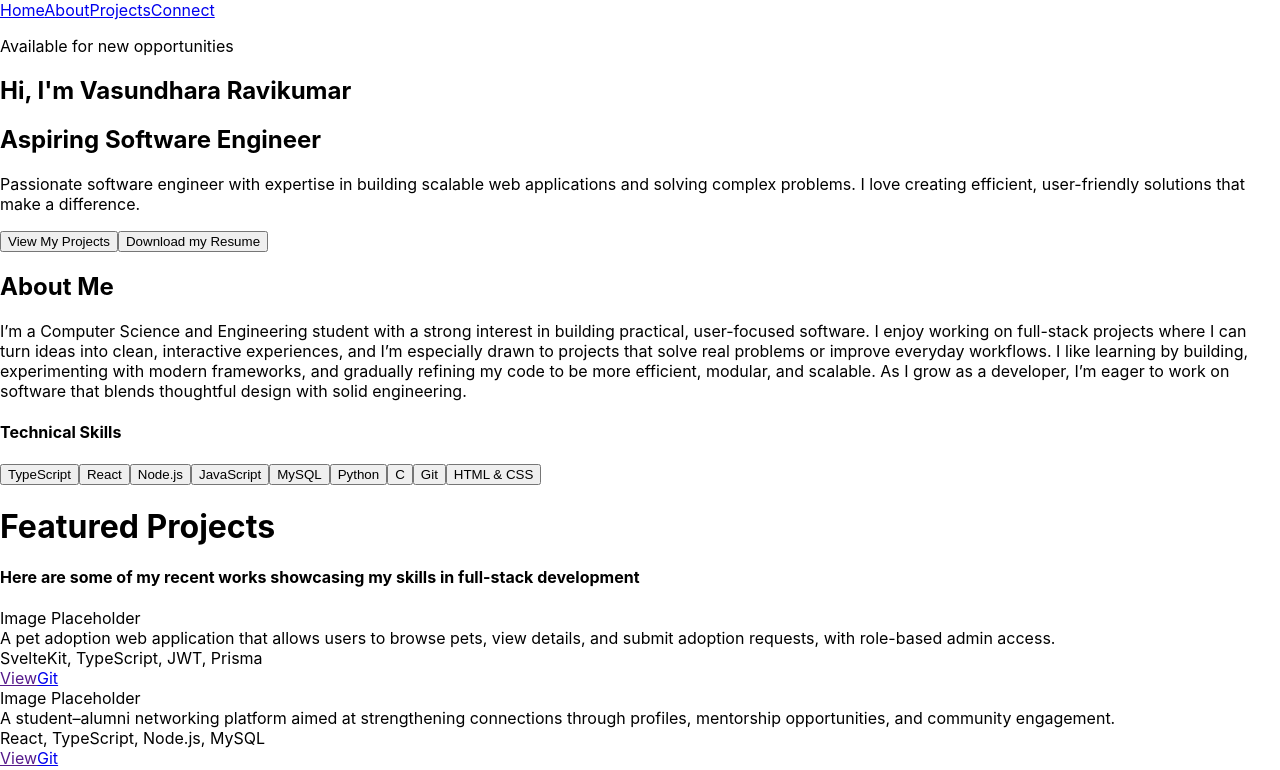
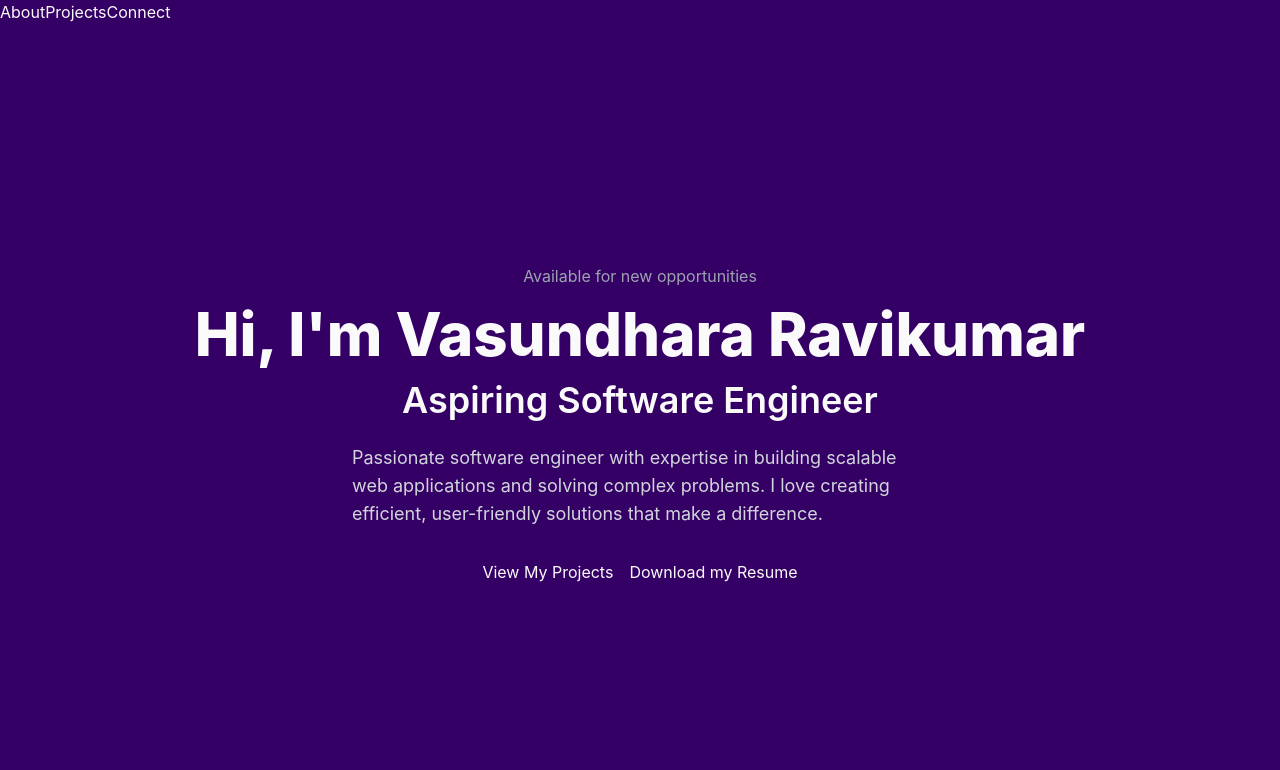
Before and after one commit to Vasuuu641/portfolio, a React (Create React App) app: page / in a window 1280 px wide. Shown: the top 770 px of the page. Built offline with nearby package versions, Linux system fonts and the light colour scheme.

Commit message:
Made CSS changes to multiple files and downloaded tailwind

```diff
--- a/package.json
+++ b/package.json
@@ -43,6 +43,9 @@
     ]
   },
   "devDependencies": {
-    "@types/react-router-dom": "^5.3.3"
+    "@types/react-router-dom": "^5.3.3",
+    "autoprefixer": "^10.4.23",
+    "postcss": "^8.5.6",
+    "tailwindcss": "^3.4.19"
   }
 }
--- /dev/null
+++ b/postcss.config.js
@@ -0,0 +1,6 @@
+module.exports = {
+  plugins: {
+    tailwindcss: {},
+    autoprefixer: {},
+  },
+}
--- a/src/App.tsx
+++ b/src/App.tsx
@@ -4,6 +4,7 @@ import Projects from './pages/Projects';
 import Connect from './pages/Connect';
 import Home from './pages/Home';
 import Navbar from './components/Navbar';
+import './App.css';
 
 
 function App() {
--- a/src/components/Navbar.tsx
+++ b/src/components/Navbar.tsx
@@ -3,7 +3,6 @@
 export default function Navbar() {
     return (
         <nav className="NavBar">
-           <a href="#home">Home</a>
            <a href="#about">About</a>
            <a href="#projects">Projects</a>
            <a href="#connect">Connect</a>
--- a/src/index.css
+++ b/src/index.css
@@ -1,13 +1,83 @@
+/* ==========================
+   Tailwind Base
+========================== */
+@tailwind base;
+@tailwind components;
+@tailwind utilities;
+
+/* ==========================
+   Reset & Global Styles
+========================== */
+html {
+  scroll-behavior: smooth;
+}
+
+* {
+  margin: 0;
+  padding: 0;
+  box-sizing: border-box;
+}
+
 body {
-  margin: 0;
-  font-family: -apple-system, BlinkMacSystemFont, 'Segoe UI', 'Roboto', 'Oxygen',
-    'Ubuntu', 'Cantarell', 'Fira Sans', 'Droid Sans', 'Helvetica Neue',
-    sans-serif;
+  font-family: -apple-system, BlinkMacSystemFont, "Segoe UI", "Roboto", "Oxygen",
+               "Ubuntu", "Cantarell", "Fira Sans", "Droid Sans", "Helvetica Neue",
+               sans-serif;
   -webkit-font-smoothing: antialiased;
   -moz-osx-font-smoothing: grayscale;
+  background-color: hsl(var(--background));
+  color: hsl(var(--foreground));
 }
 
-code {
-  font-family: source-code-pro, Menlo, Monaco, Consolas, 'Courier New',
-    monospace;
+/* ==========================
+   Dark Mode Colors (Homepage)
+========================== */
+:root {
+  --background: 271 100% 20%;       /* Very dark purple */
+  --foreground: 0 0% 98%;           /* near-white text */
+  --accent: 285 85% 65%;            /* bright purple for highlights */
+  --accent-hover: 285 85% 75%;      /* lighter purple for hover effects */
 }
+
+.dark {
+  --background: 271 100% 20%;
+  --foreground: 0 0% 98%;
+  --accent: 285 85% 65%;
+  --accent-hover: 285 85% 75%;
+}
+
+
+
+/* ==========================
+   Hero Section (Home)
+========================== */
+.Home {
+  /* Only minimal styling here; layout, spacing, typography handled by Tailwind */
+}
+
+/* Text highlights */
+.Home h1 span {
+  color: hsl(var(--accent));
+}
+
+/* Links inside Home */
+.Home a {
+  text-decoration: none;
+}
+
+/* Scrollbar (optional for homepage) */
+.Home::-webkit-scrollbar {
+  width: 10px;
+}
+
+.Home::-webkit-scrollbar-track {
+  background: transparent;
+}
+
+.Home::-webkit-scrollbar-thumb {
+  background: hsl(var(--accent));
+  border-radius: 5px;
+}
+
+.Home::-webkit-scrollbar-thumb:hover {
+  background: hsl(var(--accent-hover));
+}
--- a/src/pages/Connect.tsx
+++ b/src/pages/Connect.tsx
@@ -7,6 +7,11 @@ function Connect()
 {
     return (
         <section className="Connect" id="connect">
+
+           <h1 className="text-4xl font-bold text-red-500">
+           Tailwind is working 🚀
+           </h1>
+
 
             <h1>Let's Connect</h1>
 
@@ -27,7 +32,7 @@ function Connect()
             <ConCard
             image="Image placeholder"
             name="GitHub"
-            info="github.com/vasundhararavi"
+            info="github.com/Vasuuu641"
             />
 
             <Button text="Get in touch"/>
--- a/src/pages/Home.tsx
+++ b/src/pages/Home.tsx
@@ -5,16 +5,29 @@ function Home()
 {
     return (
 
-        <section className="Home" id="home">
+        <section id="home"
+         className="min-h-screen flex flex-col justify-center items-center px-6 md:px-16 lg:px-32 text-center md:text-left bg-[hsl(var(--background))] text-[hsl(var(--foreground))]"
+         >
 
-            <p>Available for new opportunities</p>
+            <p className="text-sm md:text-base text-gray-400 mb-4">
+                Available for new opportunities
+            </p>
 
-            <h1>Hi, I'm Vasundhara Ravikumar</h1>
-            <h2>Aspiring Software Engineer</h2>
-            <p>Passionate software engineer with expertise
+            <h1 className="text-4xl md:text-5xl lg:text-6xl font-extrabold mb-4">
+                Hi, I'm Vasundhara Ravikumar
+            </h1>
+
+            <h2 className="text-2xl md:text-3xl lg:text-4xl font-semibold mb-6">
+                Aspiring Software Engineer
+            </h2>
+
+            <p className="max-w-xl text-gray-300 mb-8 leading-relaxed text-base md:text-lg">
+                Passionate software engineer with expertise
             in building scalable web applications and solving complex problems. I love
-            creating efficient, user-friendly solutions that make a difference.</p>
+            creating efficient, user-friendly solutions that make a difference.
+            </p>
 
+           <div className="flex flex-col sm:flex-row gap-4 justify-center md:justify-start">
            <a href = "#projects">
             < Button text="View My Projects"/>
            </a>
@@ -22,6 +35,7 @@ function Home()
            <a href = "/Vasundhara_Resume.pdf" download>
             <Button text="Download my Resume"/>
            </a>
+           </div>
         </section>
     )
 
--- /dev/null
+++ b/tailwind.config.js
@@ -0,0 +1,11 @@
+/** @type {import('tailwindcss').Config} */
+export default {
+  content: [
+    "./index.html",
+    "./src/**/*.{js,ts,jsx,tsx}",
+  ],
+  theme: {
+    extend: {},
+  },
+  plugins: [],
+}
```
Also changed, not shown: src/App.css (added, +107 -0 lines), 1 other file (tests, documents, lock files or other folders).
